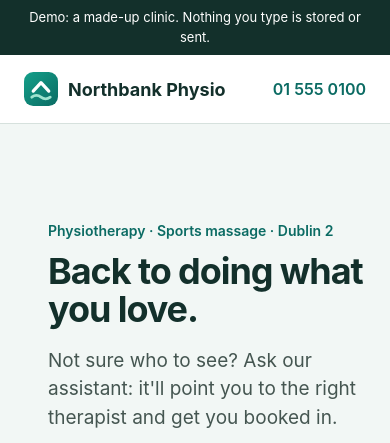
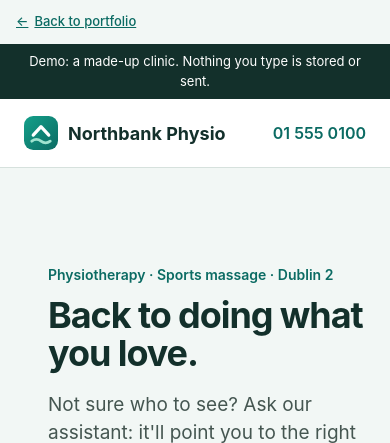
Before and after one commit to cianmccaul/physio-chatbot, a Flask app: page / in a window 390 px wide. Shown: the top 443 px of the page. Run offline with Flask 3, Linux system fonts and the light colour scheme.

Commit message:
Add Back to portfolio link
Adds a subtle, keyboard-accessible link to https://cianmccaul.vercel.app at the
top-left of the page. It sits in normal flow, so it never covers content on
phones (checked at 390x844).

Co-Authored-By: Claude Sonnet 5.5 <noreply@anthropic.com>
Claude-Session: https://claude.ai/code/session_01VDCQDsGEg42z8SpFKjfqUR

```diff
--- a/static/style.css
+++ b/static/style.css
@@ -22,6 +22,10 @@ body {
 
 a { color: var(--teal); }
 :focus-visible { outline: 3px solid rgba(11, 107, 99, 0.4); outline-offset: 2px; }
+/* Persistent link back to the portfolio. In normal flow, so it never covers content. */
+.back-link { display: inline-flex; align-items: center; gap: 6px; min-height: 44px; padding: 0 16px; font-size: 13px; font-weight: 500; color: var(--muted); text-decoration: none; }
+.back-link:hover { color: var(--teal); text-decoration: underline; }
+.back-link:focus-visible { outline-offset: -3px; border-radius: 8px; }
 .sr-only { position: absolute; width: 1px; height: 1px; overflow: hidden; clip-path: inset(50%); white-space: nowrap; }
 .hidden { display: none !important; }
 .wrap { max-width: 1040px; margin: 0 auto; padding: 0 24px; }
--- a/templates/index.html
+++ b/templates/index.html
@@ -9,6 +9,7 @@
   <link rel="stylesheet" href="{{ url_for('static', filename='style.css') }}">
 </head>
 <body>
+  <a class="back-link" href="https://cianmccaul.vercel.app"><span aria-hidden="true">←</span> Back to portfolio</a>
   <div class="demo-note">Demo: a made-up clinic. Nothing you type is stored or sent.</div>
 
   <header class="site-header">
```
